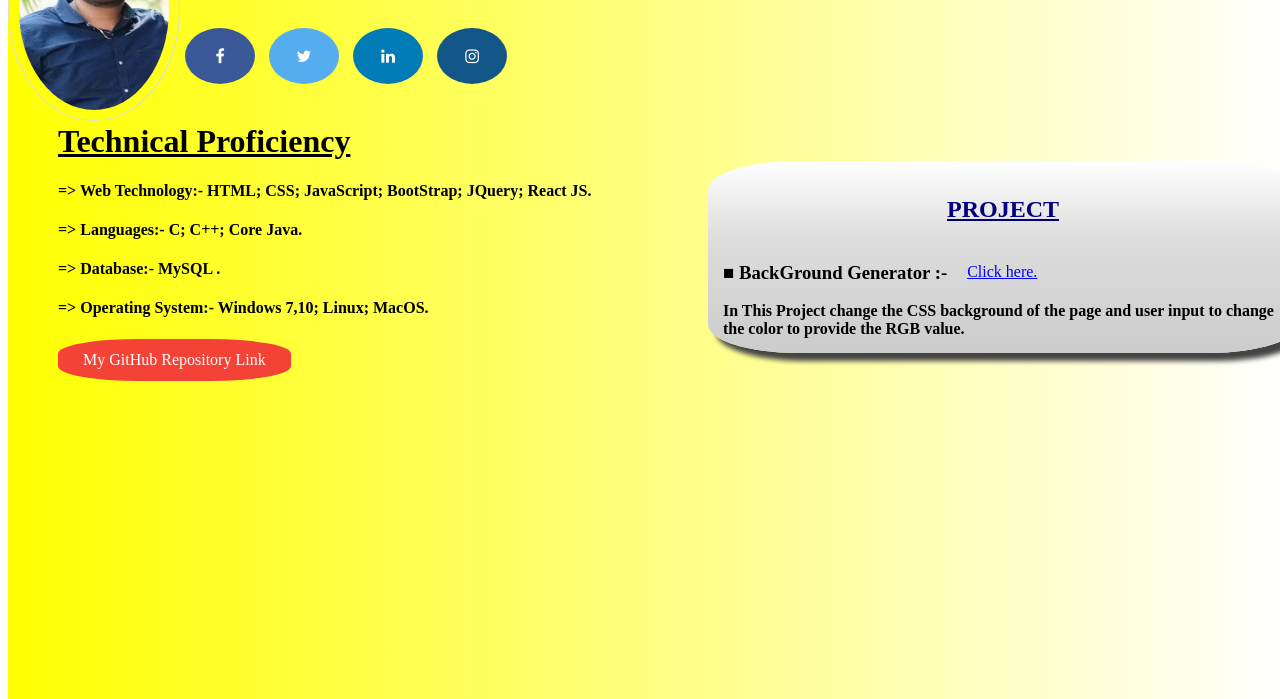
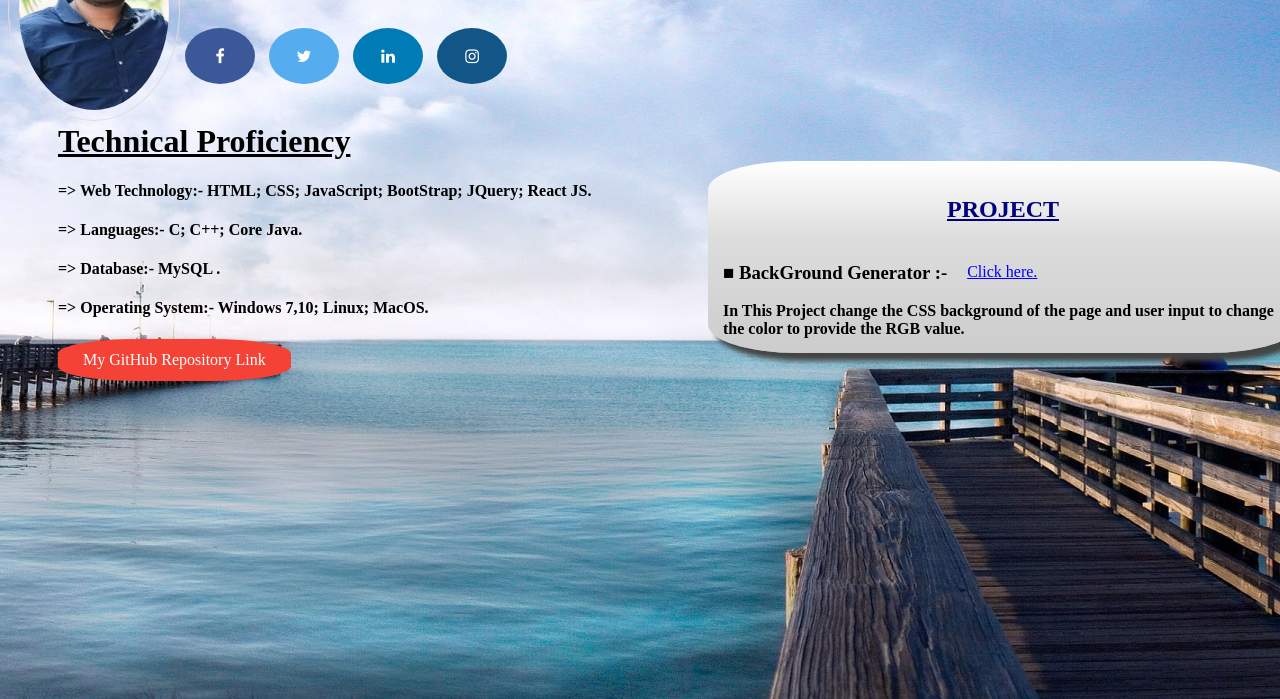
Before and after one commit to rushisonawane777/My-Profile, a plain HTML site: page index.html in a window 1280 px wide. Shown: the part 109-808 px from the top of the page. Drawn offline with Linux system fonts and the light colour scheme.

Commit message:
add background

```diff
--- a/index.html
+++ b/index.html
@@ -8,7 +8,7 @@
   </head>
 
   <body>
-    <div id="all"></div>
+    <div id="all"><body background="1.jpg"></div>
   	<div style="display:flex">
 			<img alt="pic" src="mypic1.jpg"
 			   style="border-radius: 50%;
--- a/pro.css
+++ b/pro.css
@@ -1,13 +1,14 @@
 body
 {
-  height: 100%;
+
 font:"raleway",san-senif;
 color:rgba(0,0,0,5);
+
 
 }
   body #all {
 
-    background: linear-gradient(to right,yellow,white);
+
     width: 100%;
     height: 100%;
     position: absolute;
```
Also changed, not shown: 1.jpg (added).
